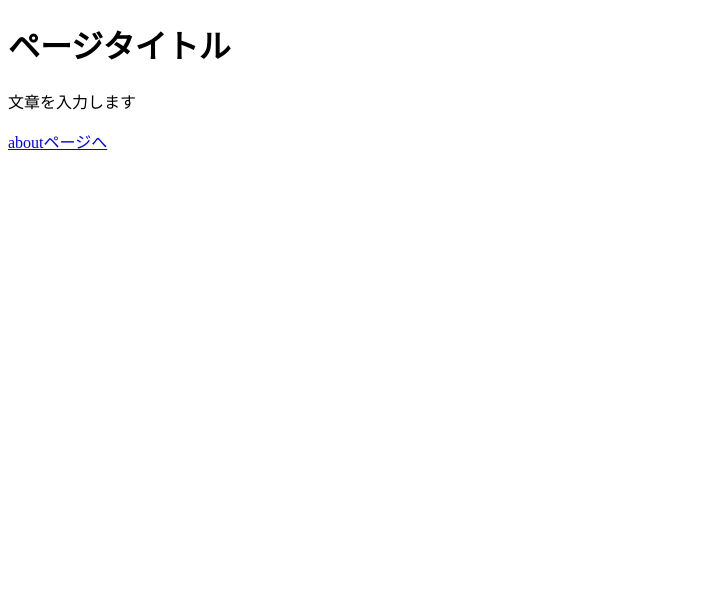
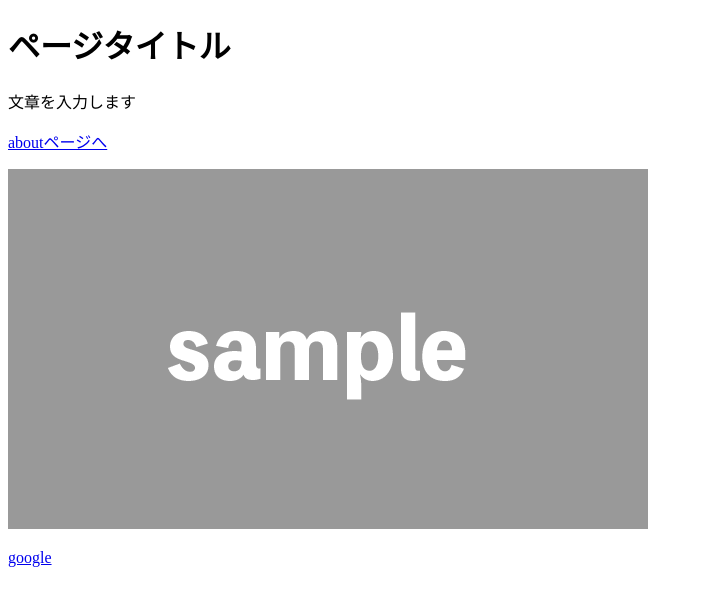
Before and after one commit to baaaaaaaaaaaaaaaaa/html_sample_01, a plain HTML site: page index.html in a window 1280 px wide. Shown: the whole page, without its empty margins (0-703 px from the left). Drawn offline with Linux system fonts and the light colour scheme.

Commit message:
Add files via upload

```diff
--- a/index.html
+++ b/index.html
@@ -10,5 +10,11 @@
       <p>
         <a href="about.html">aboutページへ</a>
        </p>
+       <p>
+        <img src="images/sample.png" alt="画像">
+      </p>
+      <p>
+        <a href="https://www.google.com/" target="_blank">google</a>
+      </p>
   </body>
 </html>
```
Also changed, not shown: about.html (+0 -4 lines).
